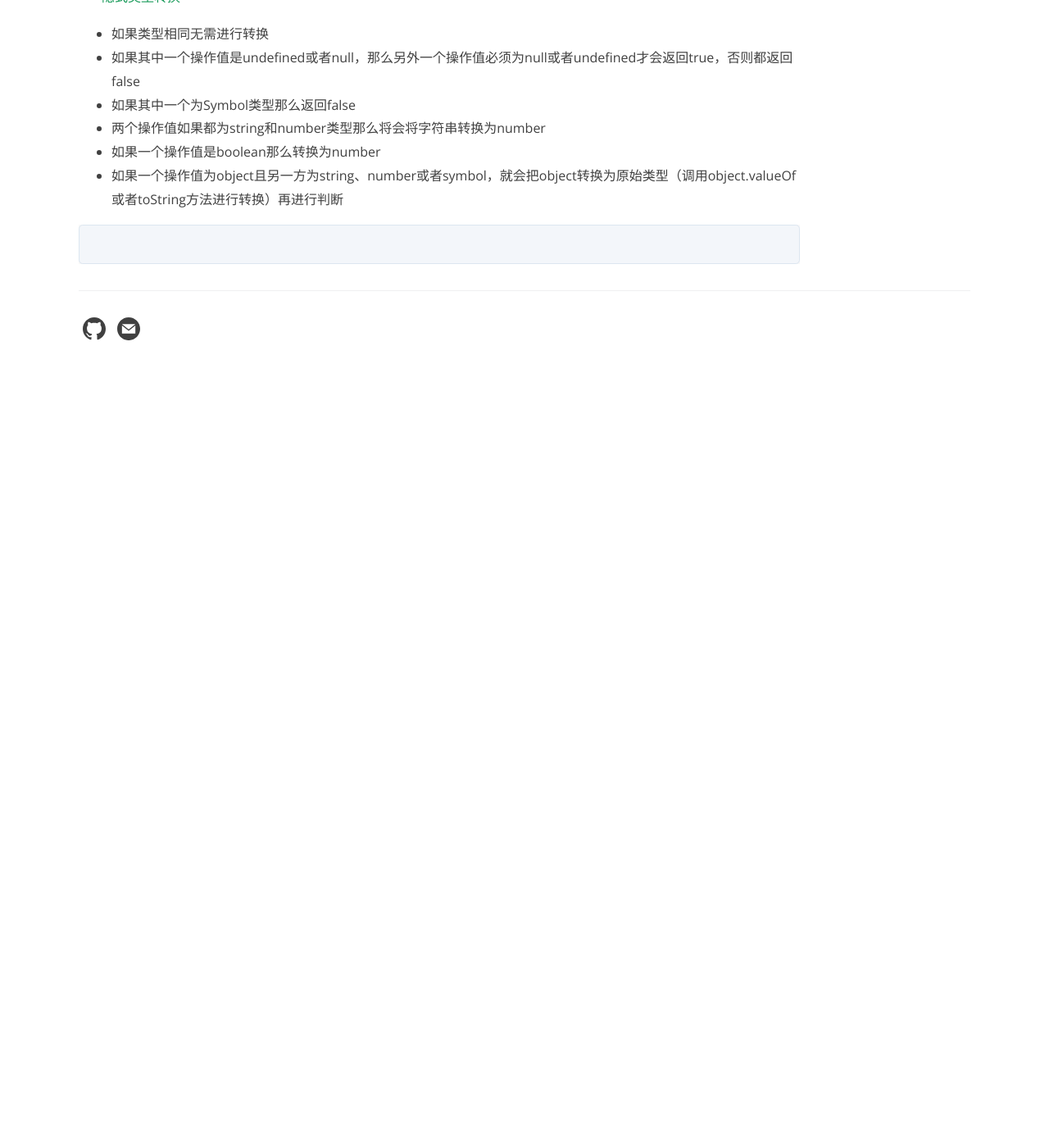
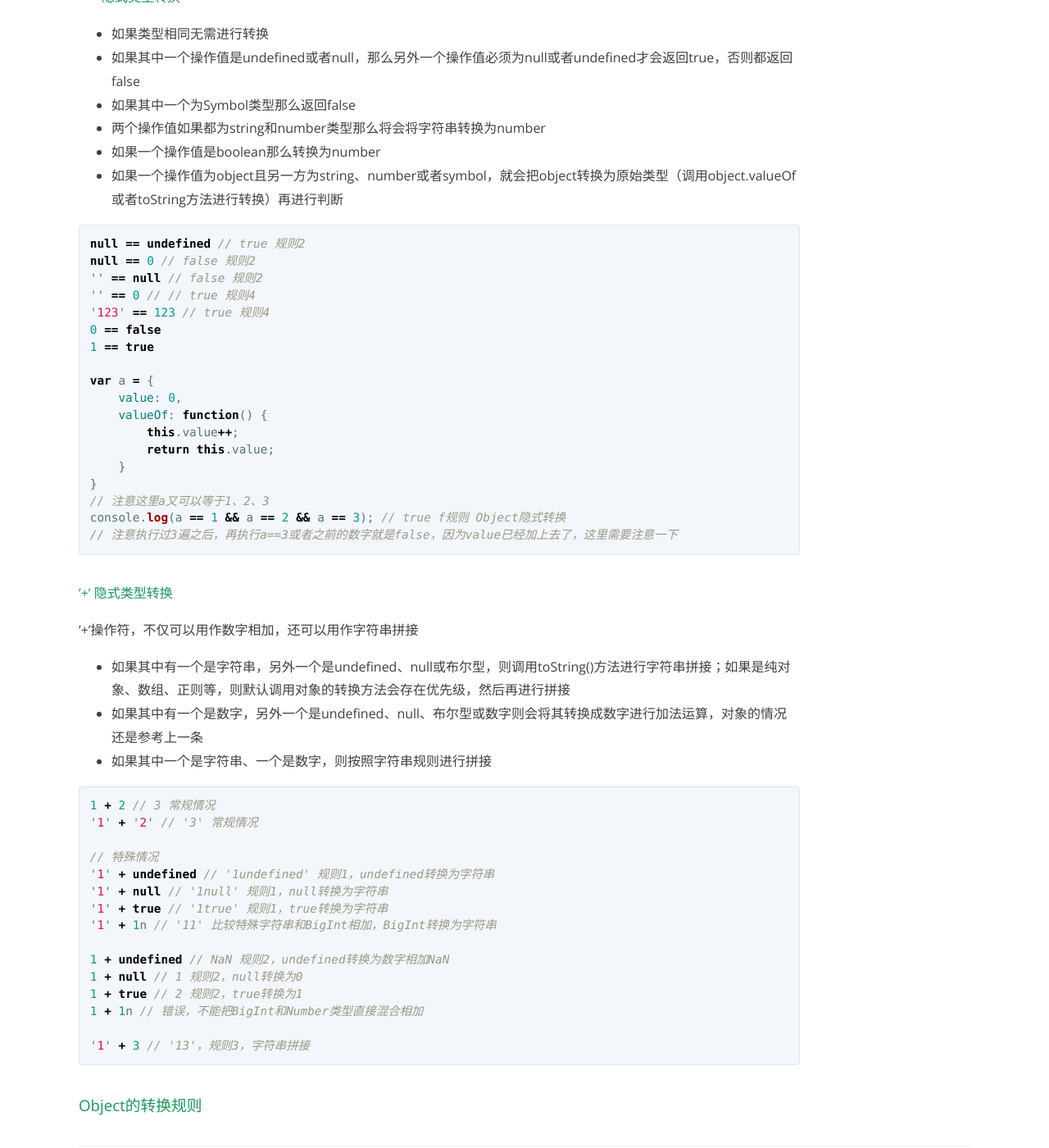
Before and after one commit to higwendolyn/Alias, a Jekyll site: the page built from _posts/2021-01-12-js-data.md, in a window 1280 px wide and 1400 px high, scrolled down 4622 px. Shown: the whole window at 82% size. Built offline with Jekyll 4.4.1, drawn with Linux system fonts in a browser that asks for light colours; before the commit the page ends 5094 px from its top, so only the background shows below that.

Commit message:
转换类型

````diff
--- a/_posts/2021-01-12-js-data.md
+++ b/_posts/2021-01-12-js-data.md
@@ -117,7 +117,7 @@ function  getType(obj) {
 [] == 0
 [] == ''
 [] == ![]
-null == undefined
+null == undefined // true
 Number(null) // 0
 Number('') // 0
 parseInt('') // NaN
@@ -179,5 +179,50 @@ Boolean({}) // true
 * 如果一个操作值为object且另一方为string、number或者symbol，就会把object转换为原始类型（调用object.valueOf或者toString方法进行转换）再进行判断
 
 ```javascript
+null == undefined // true 规则2
+null == 0 // false 规则2
+'' == null // false 规则2
+'' == 0 // // true 规则4
+'123' == 123 // true 规则4
+0 == false
+1 == true
 
+var a = {
+    value: 0,
+    valueOf: function() {
+        this.value++;
+        return this.value;
+    }
+}
+// 注意这里a又可以等于1、2、3
+console.log(a == 1 && a == 2 && a == 3); // true f规则 Object隐式转换
+// 注意执行过3遍之后，再执行a==3或者之前的数字就是false，因为value已经加上去了，这里需要注意一下
 ```
+
+#### '+' 隐式类型转换
+
+'+'操作符，不仅可以用作数字相加，还可以用作字符串拼接
+
+* 如果其中有一个是字符串，另外一个是undefined、null或布尔型，则调用toString()方法进行字符串拼接；如果是纯对象、数组、正则等，则默认调用对象的转换方法会存在优先级，然后再进行拼接
+* 如果其中有一个是数字，另外一个是undefined、null、布尔型或数字则会将其转换成数字进行加法运算，对象的情况还是参考上一条
+* 如果其中一个是字符串、一个是数字，则按照字符串规则进行拼接
+
+```javascript
+1 + 2 // 3 常规情况
+'1' + '2' // '3' 常规情况
+
+// 特殊情况
+'1' + undefined // '1undefined' 规则1，undefined转换为字符串
+'1' + null // '1null' 规则1，null转换为字符串
+'1' + true // '1true' 规则1，true转换为字符串
+'1' + 1n // '11' 比较特殊字符串和BigInt相加，BigInt转换为字符串
+
+1 + undefined // NaN 规则2，undefined转换为数字相加NaN
+1 + null // 1 规则2，null转换为0
+1 + true // 2 规则2，true转换为1
+1 + 1n // 错误，不能把BigInt和Number类型直接混合相加
+
+'1' + 3 // '13'，规则3，字符串拼接
+```
+
+### Object的转换规则
````
